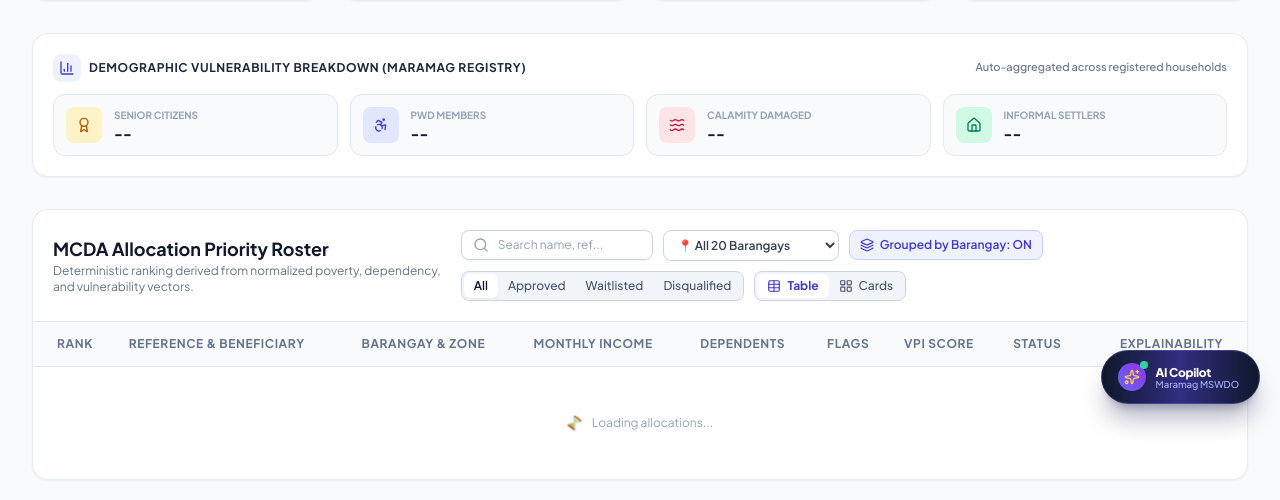
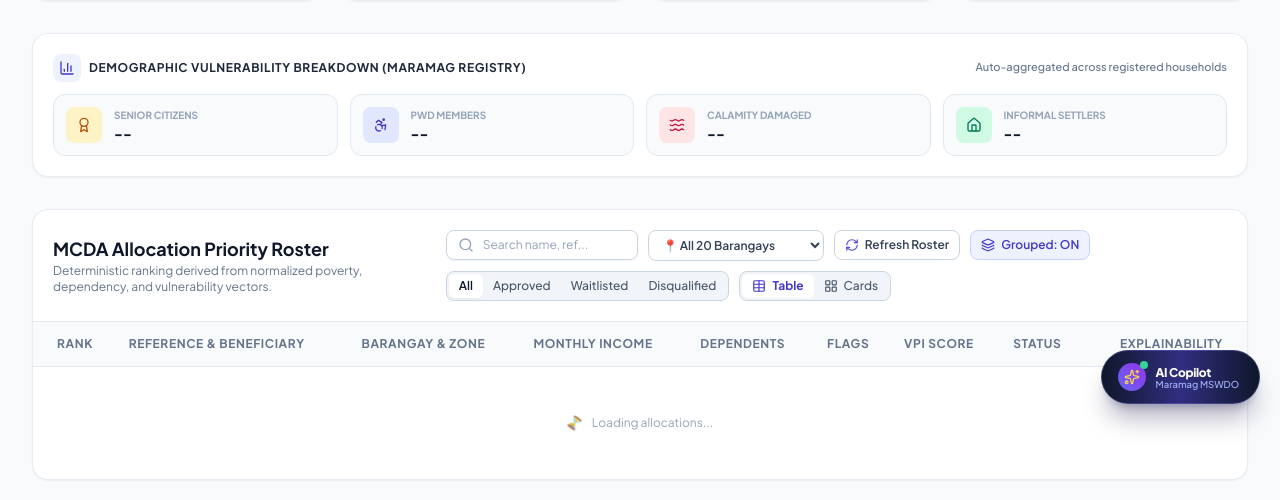
Before and after one commit to brets60/smartaid, a FastAPI app: template templates/admin.html in a window 1280 px wide. Shown: the part 376-876 px from the top of the page. Run offline with FastAPI, Linux system fonts and the light colour scheme; the template is opened without the code that fills it: most values are stand-ins (such as "Sample title", 1, 10 or a date in 2020); some libraries are stand-ins or nearby versions.

Commit message:
Fix applicant intake submission validation, barangay filtering, and add live sync roster refresh

```diff
--- a/static/js/admin.js
+++ b/static/js/admin.js
@@ -9,15 +9,25 @@ let isGroupedByBarangay = true;
 
 document.addEventListener('DOMContentLoaded', () => {
     // Check logged-in user context
-    if (window.CURRENT_USER && window.CURRENT_USER.assignedBarangay) {
-        activeBarangayFilter = window.CURRENT_USER.assignedBarangay;
-        const bSelect = document.getElementById('filter-barangay');
+    const cleanBrgy = (window.CURRENT_USER && window.CURRENT_USER.assignedBarangay)
+        ? window.CURRENT_USER.assignedBarangay.replace(/,\s*Maramag/i, '').trim()
+        : '';
+
+    const bSelect = document.getElementById('filter-barangay');
+
+    // Only lock filter if strictly barangay_staff
+    if (window.CURRENT_USER && window.CURRENT_USER.role === 'barangay_staff' && cleanBrgy) {
+        activeBarangayFilter = cleanBrgy;
         if (bSelect) {
-            bSelect.value = window.CURRENT_USER.assignedBarangay;
-            if (window.CURRENT_USER.role === 'barangay_staff') {
-                bSelect.disabled = true;
-                bSelect.title = `Locked to your assigned jurisdiction: Barangay ${window.CURRENT_USER.assignedBarangay}`;
-            }
+            bSelect.value = cleanBrgy;
+            bSelect.disabled = true;
+            bSelect.title = `Locked to your assigned jurisdiction: Barangay ${cleanBrgy}`;
+        }
+    } else {
+        // Admin, Social Worker, and Field Agent default to ALL so every household is visible
+        activeBarangayFilter = 'ALL';
+        if (bSelect) {
+            bSelect.value = 'ALL';
         }
     }
 
@@ -26,9 +36,12 @@ document.addEventListener('DOMContentLoaded', () => {
         currentProgramId = progSelect.value;
         loadProgramData(currentProgramId);
     }
+
+    // Initialize cross-tab live synchronization & background polling
+    setupLiveSync();
 });
 
-async function loadProgramData(programId) {
+async function loadProgramData(programId, silent = false) {
     if (!programId) return;
     currentProgramId = programId;
 
@@ -41,7 +54,8 @@ async function loadProgramData(programId) {
             updateDashboardMetrics(program);
             currentProgramRules = program.rules;
             populateWeightModalValues(program.rules);
-            document.getElementById('active-program-name-display').textContent = program.program_name;
+            const titleEl = document.getElementById('active-program-name-display');
+            if (titleEl) titleEl.textContent = program.program_name;
         }
 
         // Fetch allocations
@@ -53,6 +67,56 @@ async function loadProgramData(programId) {
     } catch (err) {
         console.error("Error loading program data:", err);
     }
+}
+
+async function refreshRosterData(silent = false) {
+    if (!currentProgramId) return;
+    const icon = document.getElementById('refresh-roster-icon');
+    if (!silent && icon) icon.classList.add('animate-spin');
+
+    try {
+        await loadProgramData(currentProgramId, silent);
+        if (!silent) {
+            showToast('Roster synchronized with database.');
+        }
+    } catch (err) {
+        console.error('Error refreshing roster:', err);
+    } finally {
+        if (!silent && icon) {
+            setTimeout(() => icon.classList.remove('animate-spin'), 600);
+        }
+    }
+}
+
+function setupLiveSync() {
+    // 1. BroadcastChannel listener (instant cross-tab synchronization)
+    try {
+        const bc = new BroadcastChannel('smartaid_channel');
+        bc.onmessage = (event) => {
+            if (event.data && event.data.type === 'NEW_APPLICATION') {
+                showToast(`🔔 New Applicant: ${event.data.head_name} registered in Brgy. ${event.data.barangay}!`);
+                refreshRosterData(true);
+            }
+        };
+    } catch (e) {}
+
+    // 2. Storage event listener fallback
+    window.addEventListener('storage', (e) => {
+        if (e.key === 'smartaid_last_application') {
+            try {
+                const item = JSON.parse(e.newValue);
+                showToast(`🔔 New Applicant: ${item.name} registered in Brgy. ${item.barangay}!`);
+                refreshRosterData(true);
+            } catch (err) {}
+        }
+    });
+
+    // 3. Periodic sync every 25 seconds when tab is visible
+    setInterval(() => {
+        if (!document.hidden && currentProgramId) {
+            refreshRosterData(true);
+        }
+    }, 25000);
 }
 
 function updateDashboardMetrics(program) {
@@ -148,31 +212,49 @@ function renderAllocationsTable(allocations) {
         if (activeFilter !== 'ALL' && a.status !== activeFilter) {
             return false;
         }
-        // Barangay filter
+        // Barangay filter (case-insensitive & trimmed)
         const hh = a.household || {};
-        if (activeBarangayFilter !== 'ALL' && hh.barangay !== activeBarangayFilter) {
+        if (activeBarangayFilter !== 'ALL' && (hh.barangay || '').trim().toLowerCase() !== activeBarangayFilter.trim().toLowerCase()) {
             return false;
         }
-        // Search filter
+        // Search filter (Head Name, Reference Number, Barangay, Purok, Phone)
         if (searchVal) {
             const matchName = (hh.head_name || '').toLowerCase().includes(searchVal);
             const matchRef = (hh.reference_number || '').toLowerCase().includes(searchVal);
             const matchBrgy = (hh.barangay || '').toLowerCase().includes(searchVal);
             const matchPurok = (hh.purok_zone || '').toLowerCase().includes(searchVal);
-            return matchName || matchRef || matchBrgy || matchPurok;
+            const matchPhone = (hh.contact_number || '').includes(searchVal);
+            return matchName || matchRef || matchBrgy || matchPurok || matchPhone;
         }
         return true;
     });
 
+    // Update active filter notification banner
+    updateFilterStatusBanner(allocations.length, filtered.length, searchVal);
+
     if (filtered.length === 0) {
+        const hasFilters = (activeFilter !== 'ALL' || activeBarangayFilter !== 'ALL' || searchVal);
         tbody.innerHTML = `
             <tr>
                 <td colspan="9" class="py-12 text-center text-slate-400">
-                    <div class="w-10 h-10 rounded-full bg-slate-100 text-slate-400 flex items-center justify-center mx-auto mb-2">
-                        <i data-lucide="search-x" class="w-5 h-5"></i>
+                    <div class="w-12 h-12 rounded-full bg-slate-100 text-slate-400 flex items-center justify-center mx-auto mb-3">
+                        <i data-lucide="search-x" class="w-6 h-6"></i>
                     </div>
-                    <p class="text-xs font-semibold text-slate-600">No applicant records found.</p>
-                    <p class="text-[11px] text-slate-400 mt-0.5">Try selecting a different barangay, status, or search term.</p>
+                    <p class="text-sm font-bold text-slate-700">No applicant records match current view.</p>
+                    <p class="text-xs text-slate-500 mt-1 max-w-md mx-auto">
+                        ${hasFilters
+                            ? `Filters are currently active and hiding records. There are ${allocations.length} total applicant(s) in this program.`
+                            : 'No applicants have been registered or evaluated into this program yet.'}
+                    </p>
+                    ${hasFilters ? `
+                        <div class="mt-4 flex justify-center gap-2">
+                            <button type="button" onclick="resetAllFilters()"
+                                class="inline-flex items-center gap-1.5 px-4 py-2 rounded-xl text-xs font-bold text-white bg-indigo-600 hover:bg-indigo-700 shadow-md shadow-indigo-500/20 transition-all">
+                                <i data-lucide="rotate-ccw" class="w-3.5 h-3.5"></i>
+                                <span>Reset All Filters & View All 20 Barangays</span>
+                            </button>
+                        </div>
+                    ` : ''}
                 </td>
             </tr>
         `;
@@ -183,6 +265,10 @@ function renderAllocationsTable(allocations) {
 
     const renderRowHtml = (a) => {
         const hh = a.household || {};
+
+        // Is newly allocated within last 20 minutes?
+        const isRecent = a.allocated_at && (Date.now() - new Date(a.allocated_at).getTime() < 20 * 60 * 1000);
+        const newBadge = isRecent ? `<span class="ml-1.5 inline-flex items-center px-1.5 py-0.5 rounded text-[9.5px] font-black bg-emerald-100 text-emerald-800 border border-emerald-300 animate-pulse" title="Registered recently">NEW</span>` : '';
 
         // Status badge styling
         let statusBadge = '';
@@ -236,7 +322,7 @@ function renderAllocationsTable(allocations) {
             <tr class="hover:bg-slate-50/80 transition-colors">
                 <td class="py-3 pl-4 pr-3 sm:pl-6">${rankDisplay}</td>
                 <td class="px-3 py-3">
-                    <div class="font-bold text-slate-900">${hh.head_name || 'N/A'}</div>
+                    <div class="font-bold text-slate-900 flex items-center">${hh.head_name || 'N/A'}${newBadge}</div>
                     <div class="text-[11px] font-mono text-slate-400">${hh.reference_number || ''}</div>
                 </td>
                 <td class="px-3 py-3 text-slate-600">
@@ -363,13 +449,27 @@ function renderAllocationsCards(allocations) {
     if (!container) return;
 
     if (!allocations || allocations.length === 0) {
+        const hasFilters = (activeFilter !== 'ALL' || activeBarangayFilter !== 'ALL' || (document.getElementById('table-search')?.value || '').trim());
         container.innerHTML = `
             <div class="col-span-full py-12 text-center text-slate-400">
-                <div class="w-10 h-10 rounded-full bg-slate-100 text-slate-400 flex items-center justify-center mx-auto mb-2">
-                    <i data-lucide="search-x" class="w-5 h-5"></i>
+                <div class="w-12 h-12 rounded-full bg-slate-100 text-slate-400 flex items-center justify-center mx-auto mb-3">
+                    <i data-lucide="search-x" class="w-6 h-6"></i>
                 </div>
-                <p class="text-xs font-semibold text-slate-600">No applicant records found.</p>
-                <p class="text-[11px] text-slate-400 mt-0.5">Try selecting a different barangay, status, or search term.</p>
+                <p class="text-sm font-bold text-slate-700">No applicant records match current view.</p>
+                <p class="text-xs text-slate-500 mt-1 max-w-md mx-auto">
+                    ${hasFilters
+                        ? `Filters are currently active and hiding records. There are ${allAllocations.length} total applicant(s) in this program.`
+                        : 'No applicants have been registered or evaluated into this program yet.'}
+                </p>
+                ${hasFilters ? `
+                    <div class="mt-4 flex justify-center gap-2">
+                        <button type="button" onclick="resetAllFilters()"
+                            class="inline-flex items-center gap-1.5 px-4 py-2 rounded-xl text-xs font-bold text-white bg-indigo-600 hover:bg-indigo-700 shadow-md shadow-indigo-500/20 transition-all">
+                            <i data-lucide="rotate-ccw" class="w-3.5 h-3.5"></i>
+                            <span>Reset All Filters & View All 20 Barangays</span>
+                        </button>
+                    </div>
+                ` : ''}
             </div>
         `;
         lucide.createIcons();
@@ -378,6 +478,8 @@ function renderAllocationsCards(allocations) {
 
     container.innerHTML = allocations.map((a, idx) => {
         const hh = a.household || {};
+        const isRecent = a.allocated_at && (Date.now() - new Date(a.allocated_at).getTime() < 20 * 60 * 1000);
+        const newBadge = isRecent ? `<span class="ml-1.5 inline-flex items-center px-1.5 py-0.5 rounded text-[9.5px] font-black bg-emerald-100 text-emerald-800 border border-emerald-300 animate-pulse">NEW</span>` : '';
 
         // Status Badge
         let statusBadge = '';
@@ -443,6 +545,7 @@ function renderAllocationsCards(allocations) {
                         <h4 class="text-sm sm:text-base font-bold text-slate-900 flex items-center gap-1.5">
                             <i data-lucide="user" class="w-4 h-4 text-indigo-500 flex-shrink-0"></i>
                             <span class="truncate">${hh.head_name || 'N/A'}</span>
+                            ${newBadge}
                         </h4>
                         <div class="flex items-center gap-2 mt-1 text-xs text-slate-500">
                             <span class="font-mono bg-slate-100 px-1.5 py-0.5 rounded text-[11px] font-medium text-slate-600">${hh.reference_number || 'NO-REF'}</span>
@@ -541,6 +644,53 @@ function setStatusFilter(filter) {
             }
         }
     });
+    renderAllocationsTable(allAllocations);
+}
+
+function updateFilterStatusBanner(totalCount, filteredCount, searchVal) {
+    const banner = document.getElementById('filter-status-banner');
+    const textEl = document.getElementById('filter-status-text');
+    if (!banner || !textEl) return;
+
+    const hasStatus = (activeFilter !== 'ALL');
+    const hasBrgy = (activeBarangayFilter !== 'ALL');
+    const hasSearch = Boolean(searchVal);
+
+    if (!hasStatus && !hasBrgy && !hasSearch) {
+        banner.classList.add('hidden');
+        return;
+    }
+
+    banner.classList.remove('hidden');
+    const chips = [];
+    if (hasBrgy) chips.push(`Barangay: <strong class="text-indigo-800">${activeBarangayFilter}</strong>`);
+    if (hasStatus) chips.push(`Status: <strong class="text-indigo-800">${activeFilter}</strong>`);
+    if (hasSearch) chips.push(`Search: <strong class="text-indigo-800">"${searchVal}"</strong>`);
+
+    textEl.innerHTML = `Showing <span class="font-bold text-slate-900">${filteredCount}</span> of <span class="font-bold text-slate-900">${totalCount}</span> applicants &bull; ${chips.join(' &bull; ')}`;
+    lucide.createIcons();
+}
+
+function resetAllFilters() {
+    activeFilter = 'ALL';
+    const isLockedStaff = (window.CURRENT_USER && window.CURRENT_USER.role === 'barangay_staff');
+    if (!isLockedStaff) {
+        activeBarangayFilter = 'ALL';
+        const bSelect = document.getElementById('filter-barangay');
+        if (bSelect) bSelect.value = 'ALL';
+    }
+    const searchInput = document.getElementById('table-search');
+    if (searchInput) searchInput.value = '';
+
+    ['ALL', 'Approved', 'Waitlisted', 'Disqualified'].forEach(f => {
+        const btn = document.getElementById(`filter-${f}`);
+        if (btn) {
+            btn.className = (f === 'ALL')
+                ? 'px-2.5 py-1 rounded-md bg-white font-semibold text-slate-900 shadow-sm'
+                : 'px-2.5 py-1 rounded-md hover:text-slate-900';
+        }
+    });
+
     renderAllocationsTable(allAllocations);
 }
 
--- a/templates/admin.html
+++ b/templates/admin.html
@@ -275,11 +275,18 @@
                     </select>
                 </div>
 
+                <!-- Refresh Roster Button -->
+                <button type="button" id="refresh-roster-btn" onclick="refreshRosterData()"
+                    class="px-2.5 py-1.5 rounded-lg text-xs font-semibold bg-white text-slate-700 border border-slate-300 hover:bg-slate-50 flex items-center gap-1.5 shadow-2xs transition-all" title="Synchronize latest applicant records">
+                    <i data-lucide="refresh-cw" class="w-3.5 h-3.5 text-indigo-600" id="refresh-roster-icon"></i>
+                    <span id="refresh-roster-label">Refresh Roster</span>
+                </button>
+
                 <!-- Layout Toggle (Group by Barangay vs Flat List) -->
                 <button type="button" id="toggle-group-btn" onclick="toggleBarangayGrouping()"
                     class="px-2.5 py-1.5 rounded-lg text-xs font-semibold bg-indigo-50 text-indigo-700 border border-indigo-200 hover:bg-indigo-100 flex items-center gap-1.5 shadow-2xs transition-all" title="Toggle grouping rows by barangay">
                     <i data-lucide="layers" class="w-3.5 h-3.5"></i>
-                    <span id="toggle-group-label">Grouped by Barangay: ON</span>
+                    <span id="toggle-group-label">Grouped: ON</span>
                 </button>
 
                 <!-- Status Filter Pills -->
@@ -302,6 +309,20 @@
                     </button>
                 </div>
             </div>
+        </div>
+
+        <!-- Active Filter Indicator Banner -->
+        <div id="filter-status-banner" class="hidden px-5 py-2.5 bg-indigo-50/90 border-b border-indigo-100 flex items-center justify-between gap-3 text-xs text-indigo-900 animate-slide-down transition-all">
+            <div class="flex items-center gap-2 flex-wrap">
+                <span class="inline-flex items-center gap-1 px-2 py-0.5 rounded-md bg-indigo-600 text-white font-bold text-[11px]">
+                    <i data-lucide="filter" class="w-3 h-3"></i> Filter Active
+                </span>
+                <span id="filter-status-text" class="font-medium text-slate-700">Showing filtered applicant records</span>
+            </div>
+            <button type="button" onclick="resetAllFilters()" class="inline-flex items-center gap-1 px-2.5 py-1 rounded-lg text-xs font-bold text-indigo-700 bg-white border border-indigo-200 hover:bg-indigo-50 shadow-2xs transition-all">
+                <i data-lucide="rotate-ccw" class="w-3 h-3"></i>
+                <span>Reset All Filters</span>
+            </button>
         </div>
 
         <!-- Table View -->
--- a/templates/apply.html
+++ b/templates/apply.html
@@ -163,7 +163,7 @@
                         </button>
                     </div>
                     <p class="text-xs text-slate-500" data-i18n="members_intro">
-                        List dependents living in the same home. Marking Persons with Disability (PWD) or Senior Citizens increases demographic vulnerability priority.
+                        List dependents living in the same home (optional &mdash; leave blank if living alone). Marking Persons with Disability (PWD) or Senior Citizens increases demographic vulnerability priority.
                     </p>
 
                     <div id="members-container" class="space-y-3 pt-2">
```
Also changed, not shown: static/js/apply.js (+33 -13 lines).
